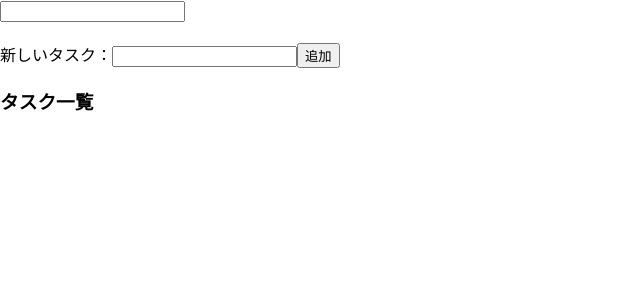
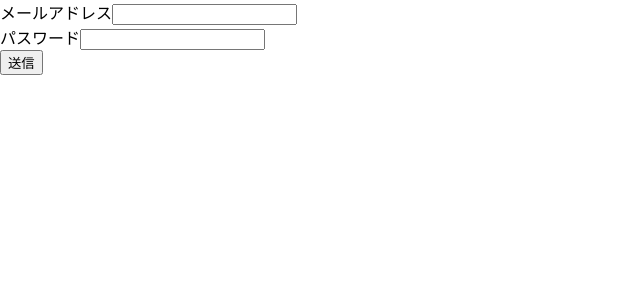
Before and after one commit to ttcksf/react-demo, a React (Create React App) app: page / in a window 1280 px wide. Shown: the top 300 px of the page, without its empty margins (0-640 px from the left). Built offline with nearby package versions, Linux system fonts and the light colour scheme.

Commit message:
add counter

```diff
--- a/src/App.js
+++ b/src/App.js
@@ -5,11 +5,13 @@ import Form from "./screens/Form";
 import Count from "./screens/Count";
 import FullName from "./screens/FullName";
 import SearchForm from "./screens/SearchForm";
+import Counter from "./screens/Counter";
+import FormData from "./screens/FormData";
 
 function App() {
   return (
     <>
-      <SearchForm />
+      <FormData />
     </>
   );
 }
--- /dev/null
+++ b/src/components/CounterCom.js
@@ -0,0 +1,15 @@
+import React, { useState } from "react";
+
+// const CounterCom = ({ count, setCount }) => {
+const CounterCom = () => {
+  const [count, setCount] = useState(0);
+  return (
+    <div>
+      <button onClick={() => setCount((num) => num - 1)}>-</button>
+      <span>{count}</span>
+      <button onClick={() => setCount((num) => num + 1)}>+</button>
+    </div>
+  );
+};
+
+export default CounterCom;
--- /dev/null
+++ b/src/components/FormDataCom.js
@@ -0,0 +1,35 @@
+import React from "react";
+
+const FormDataCom = ({ submitFormData, inputFormData, updateInputData }) => {
+  const handleSubmit = (e) => {
+    e.preventDefault();
+    submitFormData();
+  };
+  return (
+    <div>
+      <form onSubmit={handleSubmit}>
+        <div>
+          <label htmlFor="email">メールアドレス</label>
+          <input
+            type="email"
+            id="email"
+            value={inputFormData.email}
+            onChange={(e) => updateInputData({ email: e.target.value })}
+          />
+        </div>
+        <div>
+          <label htmlFor="password">パスワード</label>
+          <input
+            type="password"
+            id="password"
+            value={inputFormData.password}
+            onChange={(e) => updateInputData({ password: e.target.value })}
+          />
+        </div>
+        <button type="submit">送信</button>
+      </form>
+    </div>
+  );
+};
+
+export default FormDataCom;
--- a/src/screens/Count.js
+++ b/src/screens/Count.js
@@ -33,11 +33,11 @@ const Count = () => {
         <button onClick={() => handleCurrentCount1(+1)}>+</button>
         <p>{count}</p>
       </div>
-      <div>
+      {/* <div>
         <button onClick={() => handleCurrentCount2(-1)}>-</button>
         <button onClick={() => handleCurrentCount2(+1)}>+</button>
         <p>{count}</p>
-      </div>
+      </div> */}
     </div>
   );
 };
--- /dev/null
+++ b/src/screens/Counter.js
@@ -0,0 +1,19 @@
+import React, { useState } from "react";
+import CounterCom from "../components/CounterCom";
+
+const Counter = () => {
+  //状態管理は同じコンポーネント内で独立して管理すべき
+  //そうでないとコンポーネントのメリットである「使い回し」ができなくなる
+
+  // const [count, setCount] = useState(0);
+  // return <CounterCom count={count} setCount={setCount} />;
+
+  return (
+    <>
+      <CounterCom />
+      <CounterCom />
+    </>
+  );
+};
+
+export default Counter;
--- /dev/null
+++ b/src/screens/FormData.js
@@ -0,0 +1,31 @@
+import React, { useState } from "react";
+import FormDataCom from "../components/FormDataCom";
+
+const FormData = () => {
+  const [inputFormData, setInputFormData] = useState({
+    email: "",
+    password: "",
+  });
+
+  const updateInputData = (newData) => {
+    setInputFormData((currentData) => {
+      return { ...currentData, ...newData };
+    });
+  };
+
+  const submitFormData = () => {
+    console.log(inputFormData);
+  };
+
+  return (
+    <div>
+      <FormDataCom
+        inputFormData={inputFormData}
+        updateData={updateInputData}
+        onSubmit={submitFormData}
+      />
+    </div>
+  );
+};
+
+export default FormData;
```
